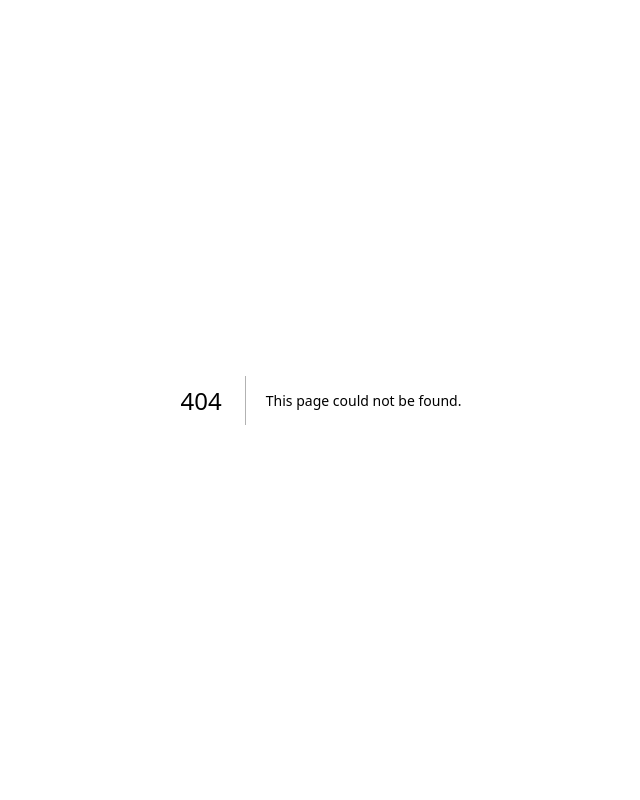
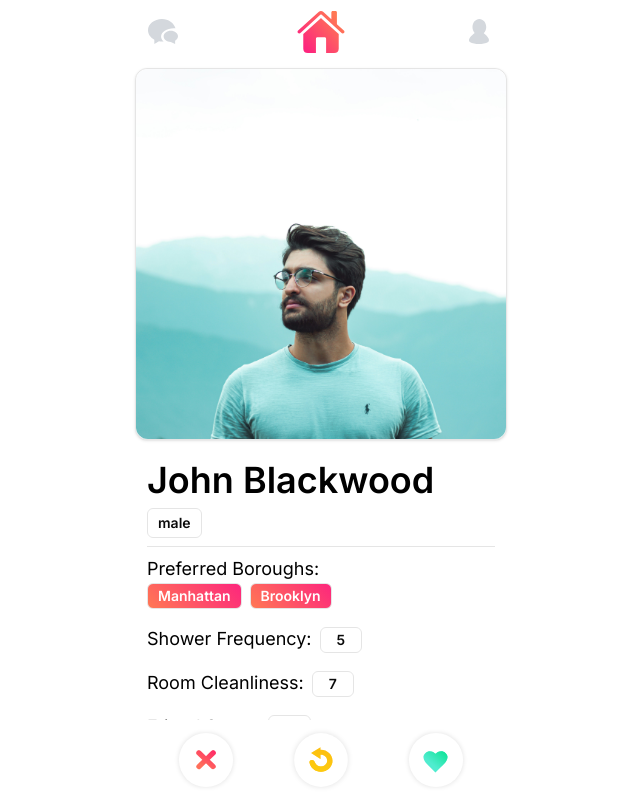
Before and after one commit to dchen024/CoLive, a Next.js app: page /home in a window 1280 px wide. Before the commit this address had no page. Shown: the whole page, without its empty margins (319-959 px from the left). Built offline with nearby package versions, Linux system fonts and the light colour scheme.

Commit message:
chore: create home page route

```diff
--- /dev/null
+++ b/src/app/home/page.tsx
@@ -0,0 +1,11 @@
+import ProfileCard from "@/components/ProfileCard";
+
+export default function Home() {
+  return (
+    <main className="flex min-h-screen flex-col items-center min-w-screen overflow-hidden">
+      <div className="flex flex-col items-center w-[380px] h-screen">
+        <ProfileCard />
+      </div>
+    </main>
+  );
+}
--- a/src/app/page.tsx
+++ /dev/null
@@ -1,13 +0,0 @@
-import Image from "next/image";
-import Typeform from "./pages/typeform";
-import ProfileCard from "@/components/ProfileCard";
-
-export default function Home() {
-  return (
-    <main className="flex min-h-screen flex-col items-center min-w-screen overflow-hidden">
-      <div className="flex flex-col items-center w-[380px] h-screen">
-        <ProfileCard />
-      </div>
-    </main>
-  );
-}
```
